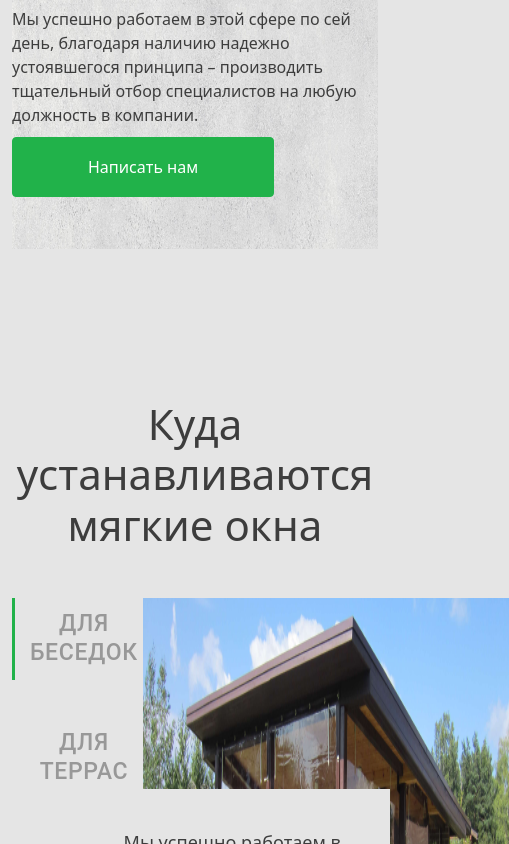
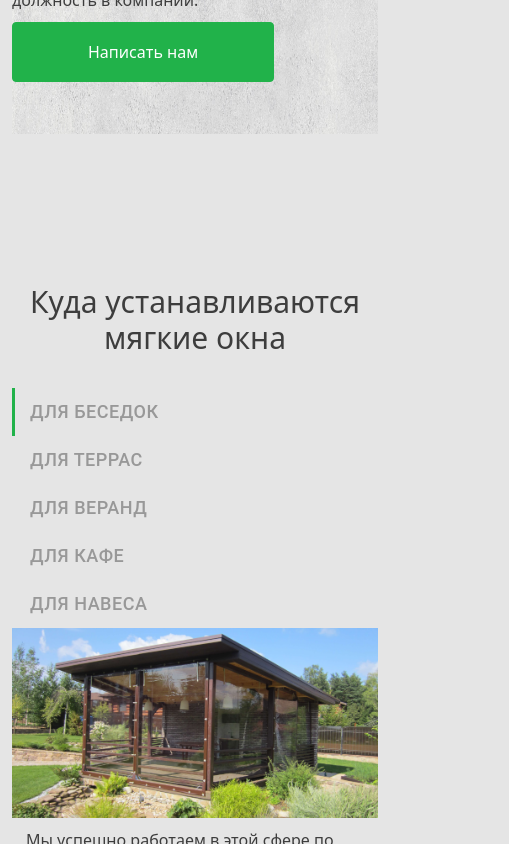
Before and after one commit to RafoBunyatyan/Soft-Windows__Figma, a React (Create React App) app: page / in a window 390 px wide. Shown: the part 5234-6078 px from the top of the page, 509 px wide, since content can reach past the window. Built offline with nearby package versions, Linux system fonts and the light colour scheme.

Commit message:
add root margin

```diff
--- a/src/App.js
+++ b/src/App.js
@@ -18,6 +18,7 @@ function App() {
 			<Cost_windows />
 			<Advise_You />
 			<Where_Installed />
+
 		</>
 	);
 };
--- a/src/components/NavBar/NavBar.js
+++ b/src/components/NavBar/NavBar.js
@@ -15,7 +15,7 @@ function NavBar() {
 					</Navbar.Brand>
 					<Navbar.Toggle aria-controls="responsive-navbar-nav" />
 					<Navbar.Collapse id="responsive-navbar-nav">
-						<Nav style={{ width: "100%", maxWidth: " 822px", justifyContent: "space-between", margin: "0 auto", alignItems: "center", fontSize: "18px", }}>
+						<Nav style={{ width: "100%", maxWidth: "822px", justifyContent: "space-between", margin: "0 auto", alignItems: "center", fontSize: "18px", }}>
 							<NavDropdown title="Мягкие окна" id="collasible-nav-dropdown" style={{ lineHeight: "2.4rem", }}>
 								<NavDropdown.Item href="#action/3.1">Для беседок</NavDropdown.Item>
 								<NavDropdown.Item href="#action/3.2">Для террас</NavDropdown.Item>
--- a/src/components/OurAdvantages/Our_Advantages.css
+++ b/src/components/OurAdvantages/Our_Advantages.css
@@ -24,4 +24,7 @@
   .article_our {
     font-size: 1rem !important;
   }
+  .article_OurContainer {
+    margin: 90px auto !important;
+  }
 }
--- a/src/components/OurAdvantages/Our_Advantages.js
+++ b/src/components/OurAdvantages/Our_Advantages.js
@@ -11,12 +11,12 @@ import { Col, Container, Row, Image } from "react-bootstrap";
 function Our_Advantages() {
 	return (
 		<>
-			<Container fluid className='' style={{ margin: '110px auto', padding: '0', maxWidth: '1600px', }}>
-				<Row className='' style={{ maxWidth: '1600px', margin: '0 auto', }}>
+			<Container fluid className='article_OurContainer' style={{ margin: '110px auto', padding: '0', maxWidth: '1600px', }}>
+				<Row style={{ maxWidth: '1600px', margin: '0 auto', }}>
 					<h2 className='article_ourTitle' style={{ fontSize: '42px', color: '#463B3B', display: 'flex', color: 'rgb(70, 59, 59)', alignItems: 'center', flexDirection: 'column', marginBottom: '3.1rem', }}>
 						Наши преимущества
 					</h2>
-					<Col lg={12} className='' style={{ display: 'flex', flexWrap: 'wrap', padding: '0', justifyContent: 'center', }}>
+					<Col lg={12} style={{ display: 'flex', flexWrap: 'wrap', padding: '0', justifyContent: 'center', }}>
 						<Col md={4} className='article_container'>
 							<Image fluid className='' src={Frame} alt='Frame!' style={{ margin: '38px 0px 20px', }} />
 							<h4 className='article_ourSub_Title' style={{ fontSize: '25px', marginBottom: '0.5rem', }}>Большой срок службы</h4>
@@ -28,24 +28,24 @@ function Our_Advantages() {
 							<p className='article_our' style={{ maxWidth: '294px', }}>Мы проведём инструктаж по установке, если хотите выполнить монтаж самостоятельно.</p>
 						</Col>
 						<Col md={4} className='article_container'>
-							<Image fluid className='' src={Frame2} alt='Frame2!' style={{ margin: '38px 0px 20px', }} />
+							<Image fluid src={Frame2} alt='Frame2!' style={{ margin: '38px 0px 20px', }} />
 							<h4 className='article_ourSub_Title' style={{ fontSize: '25px', marginBottom: '0.5rem', }}>Очень быстро</h4>
 							<p className='article_our' style={{ maxWidth: '294px', }}>Мы работаем 24/7, поэтому ваш заказ будет выполнен и смонтирован в кратчайшие сроки!</p>
 						</Col>
 					</Col>
-					<Col lg={12} className='' style={{ display: 'flex', flexWrap: 'wrap', padding: '0', justifyContent: 'center', }}>
+					<Col lg={12} style={{ display: 'flex', flexWrap: 'wrap', padding: '0', justifyContent: 'center', }}>
 						<Col md={4} className='article_container'>
-							<Image fluid className='' src={Frame3} alt='Frame3!' style={{ margin: '38px 0px 20px', }} />
+							<Image fluid src={Frame3} alt='Frame3!' style={{ margin: '38px 0px 20px', }} />
 							<h4 className='article_ourSub_Title' style={{ fontSize: '25px', marginBottom: '0.5rem', }}>Лучшие пленки</h4>
 							<p className='article_our' style={{ maxWidth: '310px', }}>Мы не экономим на ваших окнах и используем только лучшие всепогодные пленки!</p>
 						</Col>
 						<Col md={4} className='article_container'>
-							<Image fluid className='' src={Frame4} alt='Frame4!' style={{ margin: '38px 0px 20px', }} />
+							<Image fluid src={Frame4} alt='Frame4!' style={{ margin: '38px 0px 20px', }} />
 							<h4 className='article_ourSub_Title' style={{ fontSize: '25px', marginBottom: '0.5rem', }}>Любые варианты окантовки</h4>
 							<p className='article_our' style={{ maxWidth: '310px', }}>Немецкая ткань ПВХ в десяти расцветках («Стандарт»). С нами надёжно и практично!</p>
 						</Col>
 						<Col md={4} className='article_container'>
-							<Image fluid className='' src={Frame5} alt='Frame5!' style={{ margin: '38px 0px 20px', }} />
+							<Image fluid src={Frame5} alt='Frame5!' style={{ margin: '38px 0px 20px', }} />
 							<h4 className='article_ourSub_Title' style={{ fontSize: '25px', marginBottom: '0.5rem', }}>Прочные москитные сетки</h4>
 							<p className='article_our' style={{ maxWidth: '310px', }}>Мы используем только прочнейшие москитные сетки, выдерживающие очень большие нагрузки.</p>
 						</Col>
--- a/src/components/WhereInstalled/Where_Installed.css
+++ b/src/components/WhereInstalled/Where_Installed.css
@@ -20,9 +20,106 @@
   display: flex !important;
   align-items: flex-start !important;
 }
+
 .css-1h9z7r5-MuiButtonBase-root-MuiTab-root {
   margin-bottom: 37.5px !important;
 }
 
-@media (max-width: 1200px) {
+@media (max-width: 1450px) {
+  .Where_Installed_block_button {
+    left: 24% !important;
+  }
 }
+@media (max-width: 1270px) {
+  .Where_Installed_block_button {
+    max-width: 600px !important;
+    padding: 20px !important;
+    left: 18% !important;
+  }
+}
+@media (max-width: 1170px) {
+  .Where_Installed_img {
+    max-width: 700px !important;
+  }
+  .Where_Installed_block_button {
+    left: 22% !important;
+  }
+}
+
+@media (max-width: 1000px) {
+  .Where_Installed_block_button {
+    max-width: 440px !important;
+  }
+  .Where_Installed_img {
+    max-width: 600px !important;
+  }
+  .Where_Installed_title {
+    font-size: 34px !important;
+  }
+  .Where_Installed_tab {
+    font-size: 20px !important;
+  }
+  .Where_Installed_text {
+    font-size: 16px !important;
+    margin-bottom: 14px !important;
+  }
+  .Where_Installed_button {
+    padding: 17px 56px !important;
+  }
+}
+
+@media (max-width: 850px) {
+  .Where_Installed_block_button {
+    padding: 16px !important;
+    max-width: 400px !important;
+  }
+  .Where_Installed_img {
+    max-width: 500px !important;
+  }
+  .Where_Installed_tab {
+    font-size: 18px !important;
+  }
+  .css-1h9z7r5-MuiButtonBase-root-MuiTab-root {
+    margin-bottom: 30px !important;
+  }
+}
+
+@media (max-width: 730px) {
+  .Where_Installed_block_button {
+    padding: 10px 14px !important;
+  }
+  .Where_Installed_img {
+    max-width: 460px !important;
+  }
+  .Where_Installed_button {
+    padding: 17px 90px !important;
+  }
+  .css-1h9z7r5-MuiButtonBase-root-MuiTab-root {
+    margin-bottom: 26px !important;
+  }
+  .Where_Installed_title {
+    font-size: 30px !important;
+  }
+}
+
+@media (max-width: 660px) {
+  .Where_Installed_block_button {
+    position: static !important;
+  }
+  .Where_Installed_about {
+    margin: 90px auto 90px !important;
+  }
+  .Where_Installed_container {
+    align-content: center !important;
+    flex-direction: column !important;
+    margin-top: 24px !important;
+  }
+  .css-1h9z7r5-MuiButtonBase-root-MuiTab-root {
+    margin-bottom: 0px !important;
+  }
+}
+@media (max-width: 480px) {
+  .Where_Installed_img {
+    max-width: 100% !important;
+  }
+}
--- a/src/components/WhereInstalled/Where_Installed.js
+++ b/src/components/WhereInstalled/Where_Installed.js
@@ -15,11 +15,11 @@ function Where_Installed() {
 
 	return (
 		<>
-			<Container style={{ margin: '150px auto 150px', maxWidth: '1600px', }}>
-				<Row style={{}}>
+			<Container className='Where_Installed_about' style={{ margin: '150px auto 150px', maxWidth: '1600px', }}>
+				<Row>
 					<h2 className='Where_Installed_title' style={{ fontSize: '42px', textAlign: 'center', }}>Куда устанавливаются мягкие окна</h2>
-					<Col style={{ marginTop: '40px', display: 'flex', position: 'relative', }}>
-						<Box className='Where_Installed_box' sx={{ flexGrow: 1, display: 'flex', marginRight: 'auto', maxWidth: '194px', }}>
+					<Col className='Where_Installed_container' style={{ marginTop: '40px', display: 'flex', position: 'relative', }}>
+						<Box sx={{ flexGrow: 1, display: 'flex', marginRight: 'auto', maxWidth: '194px', }}>
 							<Tabs orientation="vertical" variant="scrollable" value={value} onChange={handleChange} aria-label="Vertical tabs example">
 								<Tab label="Для беседок" className='Where_Installed_tab' style={{ color: '#989898', fontSize: '23px', padding: '12px 5px 12px 18px', }} />
 								<Tab label="Для террас" className='Where_Installed_tab' style={{ color: '#989898', fontSize: '23px', padding: '12px 5px 12px 18px', }} />
@@ -28,8 +28,8 @@ function Where_Installed() {
 								<Tab label="Для навеса" className='Where_Installed_tab' style={{ color: '#989898', fontSize: '23px', padding: '12px 5px 12px 18px', }} />
 							</Tabs>
 						</Box>
-						<Image fluid src={Rectangle} alt="Rectangle!" className='Where_Installed_img' style={{}} />
-						<Col className='Where_Installed_block_button' style={{ maxWidth: '756px', padding: '40px 30px', top: '32%', left: '24%', position: 'absolute', backgroundColor: '#e5e5e5', }}>
+						<Image fluid src={Rectangle} alt="Rectangle!" className='Where_Installed_img' />
+						<Col className='Where_Installed_block_button' style={{ maxWidth: '756px', padding: '40px 30px', top: '32%', left: '32%', position: 'absolute', backgroundColor: '#e5e5e5', }}>
 							<p className='Where_Installed_text' style={{ marginBottom: '20px', fontSize: '18px', }}>Мы успешно работаем в этой сфере по сей день, благодаря наличию надежно устоявшегося принципа – производить тщательный отбор специалистов на любую должность в компании. Мы ручаемся за наших сотрудников, они выполняют работу в срок и должным образом.</p>
 							<Button className='Where_Installed_button' style={{ backgroundColor: '#21B24A', padding: '21px 56px', border: '1px solid #21B34A', }}>Подробнее</Button>
 						</Col>
```
